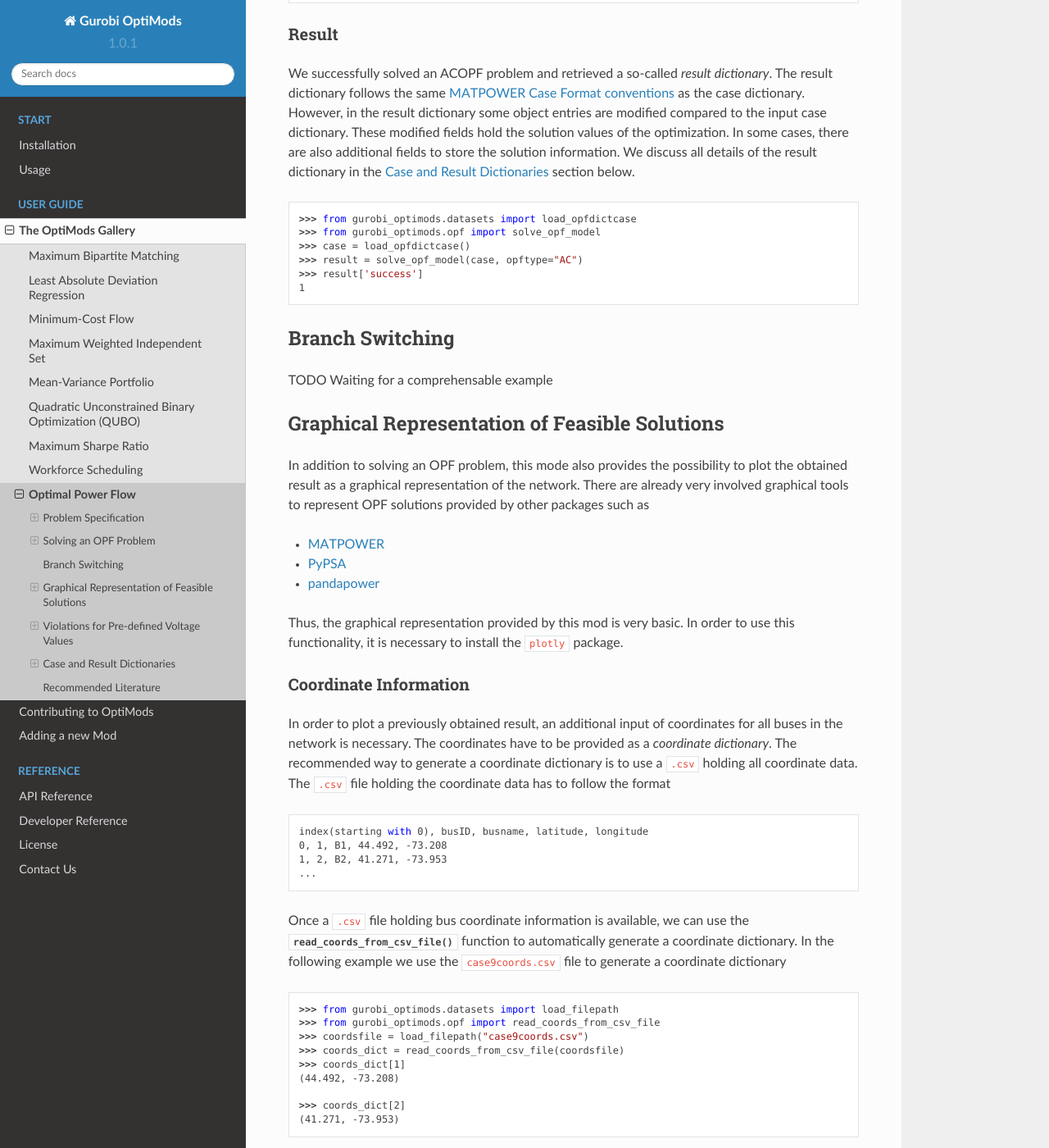
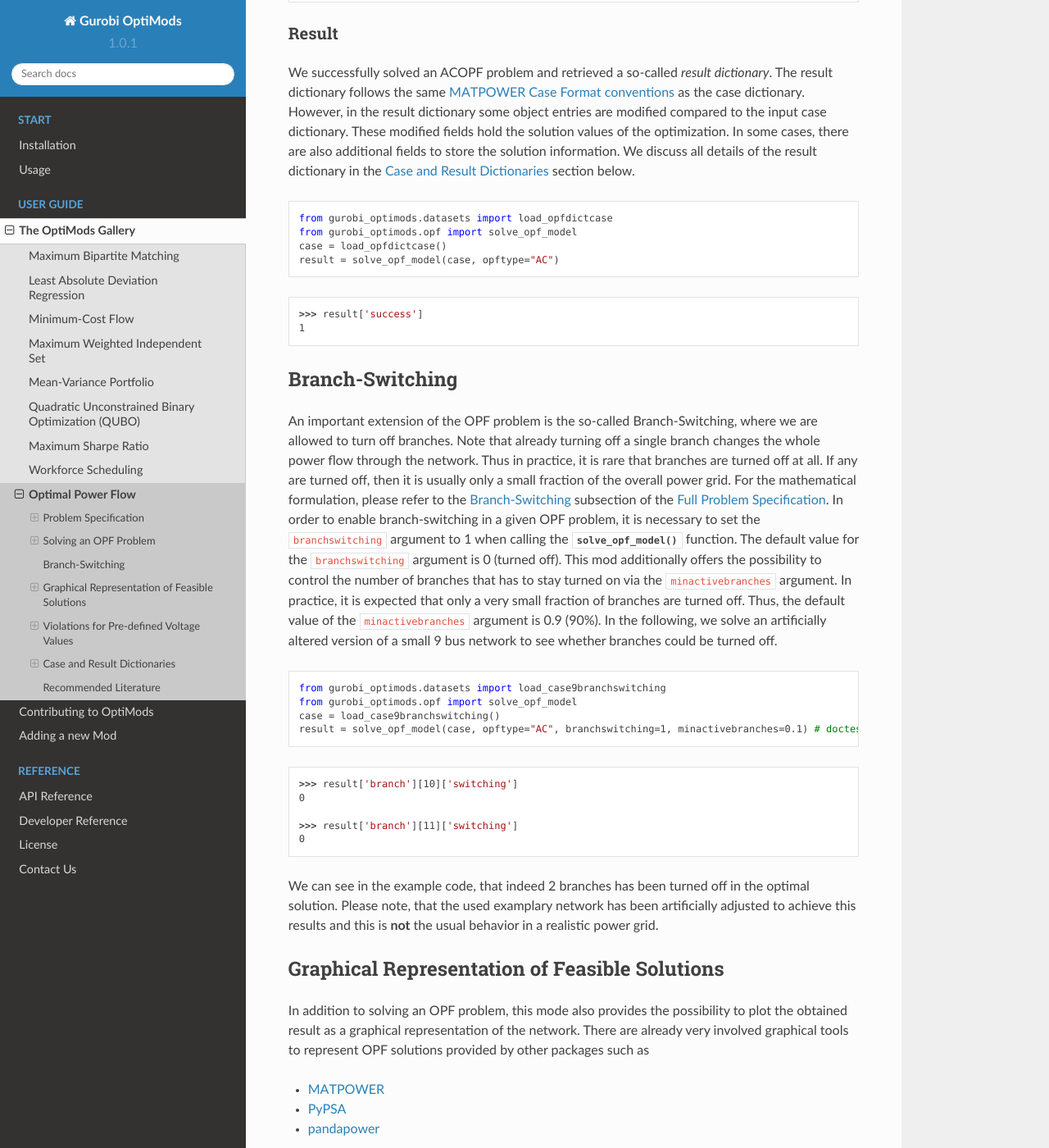
Before and after one commit to Gurobi/gurobi-optimods, a Sphinx documentation site: the page built from docs/source/mods/opf/opf.rst, in a window 1280 px wide and 1400 px high, scrolled down 1992 px. Shown: the whole window at 82% size. Built offline with Sphinx 7.4.7 and the Read the Docs theme 2.0.0, drawn with Linux system fonts in a browser that asks for light colours; some of the changed text lies outside the part shown.

Commit message:
Add Branch Switching to docs

```diff
--- a/docs/source/mods/opf/opf.rst
+++ b/docs/source/mods/opf/opf.rst
@@ -48,22 +47,22 @@ After generating a case dictionary, we can solve an OPF problem defined by the g
 
 The default value of the ``opftype`` argument is to solve an ``AC`` problem.
 
-.. doctest:: opf
-    :options: +NORMALIZE_WHITESPACE
+.. testcode:: opf
 
-    >>> from gurobi_optimods.datasets import load_opfdictcase
-    >>> from gurobi_optimods.opf import solve_opf_model
-    >>> case = load_opfdictcase()
-    >>> result = solve_opf_model(case, opftype="AC")  # doctest:+ELLIPSIS
-    All settings:
-    ...
-    Constructed ACOPF model with 107 variables and 73 constraints.
+    from gurobi_optimods.datasets import load_opfdictcase
+    from gurobi_optimods.opf import solve_opf_model
+    case = load_opfdictcase()
+    result = solve_opf_model(case, opftype="AC")
+
+.. testoutput:: opf
+    :options: +NORMALIZE_WHITESPACE +ELLIPSIS
+
     ...
     Optimize a model with 73 rows, 107 columns and 208 nonzeros
     ...
-    <BLANKLINE>
+
     Model Status: optimal.
-    <BLANKLINE>
+
     Objective value = 5296....
 
 
@@ -72,21 +71,56 @@ Result
 
 We successfully solved an ACOPF problem and retrieved a so-called *result dictionary*. The result dictionary follows the same `MATPOWER Case Format conventions <https://matpower.org/docs/ref/matpower7.1/lib/caseformat.html>`_ as the case dictionary. However, in the result dictionary some object entries are modified compared to the input case dictionary. These modified fields hold the solution values of the optimization. In some cases, there are also additional fields to store the solution information. We discuss all details of the result dictionary in the `Case and Result Dictionaries`_ section below.
 
+.. testcode:: opf
+
+    from gurobi_optimods.datasets import load_opfdictcase
+    from gurobi_optimods.opf import solve_opf_model
+    case = load_opfdictcase()
+    result = solve_opf_model(case, opftype="AC")
+
+.. testoutput:: opf
+    :hide:
+    :options: +NORMALIZE_WHITESPACE +ELLIPSIS
+
+    ...
+    Optimize a model with 73 rows, 107 columns and 208 nonzeros
+    ...
+
 .. doctest:: opf
-    :options: +NORMALIZE_WHITESPACE
 
-    >>> from gurobi_optimods.datasets import load_opfdictcase
-    >>> from gurobi_optimods.opf import solve_opf_model
-    >>> case = load_opfdictcase()
-    >>> result = solve_opf_model(case, opftype="AC")  # doctest:+SKIP
     >>> result['success']
     1
 
 
-Branch Switching
+Branch-Switching
 ----------------
 
-TODO Waiting for a comprehensable example
+An important extension of the OPF problem is the so-called Branch-Switching, where we are allowed to turn off branches. Note that already turning off a single branch changes the whole power flow through the network. Thus in practice, it is rare that branches are turned off at all. If any are turned off, then it is usually only a small fraction of the overall power grid. For the mathematical formulation, please refer to the :ref:`Branch-Switching <branchswitching-label>` subsection of the :doc:`opf_specification`. In order to enable branch-switching in a given OPF problem, it is necessary to set the ``branchswitching`` argument to 1 when calling the :meth:`solve_opf_model` function. The default value for the ``branchswitching`` argument is 0 (turned off). This mod additionally offers the possibility to control the number of branches that has to stay turned on via the ``minactivebranches`` argument. In practice, it is expected that only a very small fraction of branches are turned off. Thus, the default value of the ``minactivebranches`` argument is 0.9 (90%). In the following, we solve an artificially altered version of a small 9 bus network to see whether branches could be turned off.
+
+.. testcode:: opf
+
+    from gurobi_optimods.datasets import load_case9branchswitching
+    from gurobi_optimods.opf import solve_opf_model
+    case = load_case9branchswitching()
+    result = solve_opf_model(case, opftype="AC", branchswitching=1, minactivebranches=0.1) # doctest:+ELLIPSIS
+
+.. testoutput:: opf
+    :hide:
+    :options: +NORMALIZE_WHITESPACE +ELLIPSIS
+
+    ...
+    Optimize a model with 278 rows, 185 columns and 694 nonzeros
+    ...
+
+.. doctest:: opf
+
+    >>> result['branch'][10]['switching']
+    0
+
+    >>> result['branch'][11]['switching']
+    0
+
+We can see in the example code, that indeed 2 branches has been turned off in the optimal solution. Please note, that the used examplary network has been artificially adjusted to achieve this results and this is **not** the usual behavior in a realistic power grid.
 
 
 Graphical Representation of Feasible Solutions
@@ -116,13 +150,23 @@ In order to plot a previously obtained result, an additional input of coordinate
 
 Once a ``.csv`` file holding bus coordinate information is available, we can use the :meth:`read_coords_from_csv_file` function to automatically generate a coordinate dictionary. In the following example we use the ``case9coords.csv`` file to generate a coordinate dictionary
 
+.. testcode:: opf
+
+    from gurobi_optimods.datasets import load_filepath
+    from gurobi_optimods.opf import read_coords_from_csv_file
+    coordsfile = load_filepath("case9coords.csv")
+    coords_dict = read_coords_from_csv_file(coordsfile)
+
+.. testoutput:: opf
+    :hide:
+    :options: +NORMALIZE_WHITESPACE
+
+    ...
+
+
 .. doctest:: opf
     :options: +NORMALIZE_WHITESPACE
 
-    >>> from gurobi_optimods.datasets import load_filepath
-    >>> from gurobi_optimods.opf import read_coords_from_csv_file
-    >>> coordsfile = load_filepath("case9coords.csv")
-    >>> coords_dict = read_coords_from_csv_file(coordsfile)
     >>> coords_dict[1]
     (44.492, -73.208)
 
@@ -137,18 +181,17 @@ After obtaining a result dictionary as discussed in `Solving an OPF Problem`_ an
 
 .. code-block::
 
-    >>> import plotly
-    >>> from gurobi_optimods.datasets import load_caseNYopf, load_filepath
-    >>> from gurobi_optimods.opf import solve_opf_model, read_case_from_mat_file, read_coords_from_csv_file
-    >>> from gurobi_optimods.graphics import generate_opf_solution_figure
-    >>> casefile = load_caseNYopf()
-    >>> case = read_case_from_mat_file(casefile)
-    >>> result = solve_opf_model(case, opftype='DC')
-
-    >>> coordsfile = load_filepath("nybuses.csv")
-    >>> coords_dict = read_coords_from_csv_file(coordsfile)
-    >>> fig = generate_opf_solution_figure(case, coords_dict, solution)
-    >>> fig.show()
+    import plotly
+    from gurobi_optimods.datasets import load_caseNYopf, load_filepath
+    from gurobi_optimods.opf import solve_opf_model, read_case_from_mat_file, read_coords_from_csv_file
+    from gurobi_optimods.graphics import generate_opf_solution_figure
+    casefile = load_caseNYopf()
+    case = read_case_from_mat_file(casefile)
+    result = solve_opf_model(case, opftype='DC')
+    coordsfile = load_filepath("nybuses.csv")
+    coords_dict = read_coords_from_csv_file(coordsfile)
+    fig = generate_opf_solution_figure(case, coords_dict, solution)
+    fig.show()
 
 .. image:: ../figures/opf.png
 
@@ -181,13 +224,23 @@ In order to compute possible violations for given voltage data, an additional in
 
 Once a ``.csv`` file holding voltage information for every bus is available, we can use the :meth:`read_voltages_from_csv_file` function to automatically generate a voltage dictionary. In the following example we use the ``case9volts.csv`` file to generate a voltage dictionary
 
+.. testcode:: opf
+
+    from gurobi_optimods.datasets import load_filepath
+    from gurobi_optimods.opf import read_voltages_from_csv_file
+    voltsfile = load_filepath("case9volts.csv")
+    volts_dict = read_voltages_from_csv_file(voltsfile)
+
+.. testoutput:: opf
+    :hide:
+    :options: +NORMALIZE_WHITESPACE
+
+    ...
+
+
 .. doctest:: opf
     :options: +NORMALIZE_WHITESPACE
 
-    >>> from gurobi_optimods.datasets import load_filepath
-    >>> from gurobi_optimods.opf import read_voltages_from_csv_file
-    >>> voltsfile = load_filepath("case9volts.csv")
-    >>> volts_dict = read_voltages_from_csv_file(voltsfile)
     >>> volts_dict[1]
     (1.089026, 0.0)
 
@@ -242,19 +295,19 @@ Similar to generating a graphical representation of a feasible solution, it is a
 
 .. code-block::
 
-    >>> import plotly
-    >>> from gurobi_optimods.datasets import load_filepath, load_caseopfmat
-    >>> from gurobi_optimods.opf import read_coords_from_csv_file, read_voltages_from_csv_file, read_case_from_mat_file, compute_violations_from_given_voltages
-    >>> from gurobi_optimods.graphics import generate_opf_solution_figure
-    >>> voltsfile = load_filepath("case9volts.csv")
-    >>> volts_dict = read_voltages_from_csv_file(voltsfile)
-    >>> casefile = load_caseopfmat("9")
-    >>> case = read_case_from_mat_file(casefile)
-    >>> coordsfile = load_filepath("case9coords.csv")
-    >>> coords_dict = read_coords_from_csv_file(coordsfile)
-    >>> violations = compute_violations_from_given_voltages(case, volts_dict)
-    >>> fig = generate_opf_violations_figure(case, coords, violations)
-    >>> fig.show()
+    import plotly
+    from gurobi_optimods.datasets import load_filepath, load_caseopfmat
+    from gurobi_optimods.opf import read_coords_from_csv_file, read_voltages_from_csv_file, read_case_from_mat_file, compute_violations_from_given_voltages
+    from gurobi_optimods.graphics import generate_opf_solution_figure
+    voltsfile = load_filepath("case9volts.csv")
+    volts_dict = read_voltages_from_csv_file(voltsfile)
+    casefile = load_caseopfmat("9")
+    case = read_case_from_mat_file(casefile)
+    coordsfile = load_filepath("case9coords.csv")
+    coords_dict = read_coords_from_csv_file(coordsfile)
+    violations = compute_violations_from_given_voltages(case, volts_dict)
+    fig = generate_opf_violations_figure(case, coords, violations)
+    fig.show()
 
 .. image:: ../figures/violations_opf.png
 
@@ -271,11 +324,19 @@ Case Dictionary
 
 The case dictionary for this mod expects a dictionary with keys ``baseMVA``, ``bus``, ``branch``, ``gen``, and ``gencost``. All other entries of the dictionary are ignored in the current version of the mod. The value stored via the ``baseMVA`` key is a numerical float value. The values stored in the case dictionary via keys ``bus``, ``branch``, ``gen``, and ``gencost`` are lists of dictionaries, where each dictionary holds specific data about the particular object. Every single object is defined by a dictionary holding entries following the `MATPOWER Case Format <https://matpower.org/docs/ref/matpower7.1/lib/caseformat.html>`_, e.g., every bus has a bus number ``bus_i``, real power demand ``Pd``, etc.
 
+.. testcode:: opf
+
+    from gurobi_optimods.datasets import load_opfdictcase
+    case = load_opfdictcase()
+
+.. testoutput:: opf
+    :hide:
+    :options: +NORMALIZE_WHITESPACE
+
+    ...
+
 .. doctest:: opf
     :options: +NORMALIZE_WHITESPACE
-
-    >>> from gurobi_optimods.datasets import load_opfdictcase
-    >>> case = load_opfdictcase()
 
     >>> case['baseMVA']
     100.0
@@ -298,13 +359,15 @@ The case dictionary for this mod expects a dictionary with keys ``baseMVA``, ``b
 
 There is also the convenience function :meth:`gurobi_optimods.opf.read_case_from_mat_file` which reads in a standard MATLAB ``.mat`` data file holding the network data. The data stored in the ``.mat`` file has to follow the `MATPOWER Case Format conventions <https://matpower.org/docs/ref/matpower7.1/lib/caseformat.html>`_ in order to be accepted by the function. Below, we generate a case dictionary from a ``.mat`` file containing network data for a small 9 bus network.
 
+.. testcode:: opf
+
+    from gurobi_optimods.datasets import load_caseopfmat
+    from gurobi_optimods.opf import read_case_from_mat_file
+    casefile = load_caseopfmat("9")
+    case = read_case_from_mat_file(casefile)
+
 .. doctest:: opf
     :options: +NORMALIZE_WHITESPACE
-
-    >>> from gurobi_optimods.datasets import load_caseopfmat
-    >>> from gurobi_optimods.opf import read_case_from_mat_file
-    >>> casefile = load_caseopfmat("9")
-    >>> case = read_case_from_mat_file(casefile)
 
     >>> case['baseMVA']
     100
@@ -341,16 +404,29 @@ The following fields in the result dictionary are altered or added to store solu
   * ``result["branch"][i]["Pt"]``
   * ``result["branch"][i]["Qf"]``
   * ``result["branch"][i]["Qt"]``
+  * ``result["branch"][i]["switching"]``
 
-  hold real (P) and reactive (Q) power injection values into the `from` (f) and into the `to` (t) end at the optimal solution point for branch `i`.
+  hold real (P) and reactive (Q) power injection values into the `from` (f) and into the `to` (t) end at the optimal solution point for branch `i`. The ``switchting`` field holds the information whether a branch is turned on or off in the given result.
+
+
+.. testcode:: opf
+
+    from gurobi_optimods.datasets import load_opfdictcase
+    from gurobi_optimods.opf import solve_opf_model
+    case = load_opfdictcase()
+    result = solve_opf_model(case, opftype="AC")
+
+.. testoutput:: opf
+    :hide:
+    :options: +NORMALIZE_WHITESPACE +ELLIPSIS
+
+    ...
+    Optimize a model with 73 rows, 107 columns and 208 nonzeros
+    ...
 
 .. doctest:: opf
     :options: +NORMALIZE_WHITESPACE
 
-    >>> from gurobi_optimods.datasets import load_opfdictcase
-    >>> from gurobi_optimods.opf import solve_opf_model
-    >>> case = load_opfdictcase()
-    >>> result = solve_opf_model(case, opftype="AC")  # doctest:+SKIP
     >>> result['success']
     1
 
@@ -367,15 +443,21 @@ We can see that the respective entries for ``bus`` and ``gen`` changed compared
 
 It is possible to turn the result dictionary into a MATLAB ``.mat`` data file via the :meth:`turn_result_into_mat_file` function.
 
-.. doctest:: opf
-    :options: +NORMALIZE_WHITESPACE
+.. testcode:: opf
 
-    >>> from gurobi_optimods.datasets import load_opfdictcase
-    >>> from gurobi_optimods.opf import solve_opf_model, turn_result_into_mat_file
-    >>> case = load_opfdictcase()
-    >>> result = solve_opf_model(case, opftype="AC")  # doctest:+SKIP
-    >>> turn_result_into_mat_file(result)
+    from gurobi_optimods.datasets import load_opfdictcase
+    from gurobi_optimods.opf import solve_opf_model, turn_result_into_mat_file
+    case = load_opfdictcase()
+    result = solve_opf_model(case, opftype="AC")
+    turn_result_into_mat_file(result)
 
+.. testoutput:: opf
+    :hide:
+    :options: +NORMALIZE_WHITESPACE +ELLIPSIS
+
+    ...
+    Optimize a model with 73 rows, 107 columns and 208 nonzeros
+    ...
 
 .. _recommended-label:
 
--- a/docs/source/mods/opf/opf_specification.rst
+++ b/docs/source/mods/opf/opf_specification.rst
@@ -261,6 +261,7 @@ The objective to optimize is the same (usually quadratic convex) cost expression
 .. math::
     \min \sum_{\text{generators} \, i} F_i(P^g_i).
 
+.. _branchswitching-label:
 
 Branch-switching
 ~~~~~~~~~~~~~~~~
```
Also changed, not shown: other parts of docs/source/mods/opf/opf.rst (+3 -4 lines), 2 other files.
